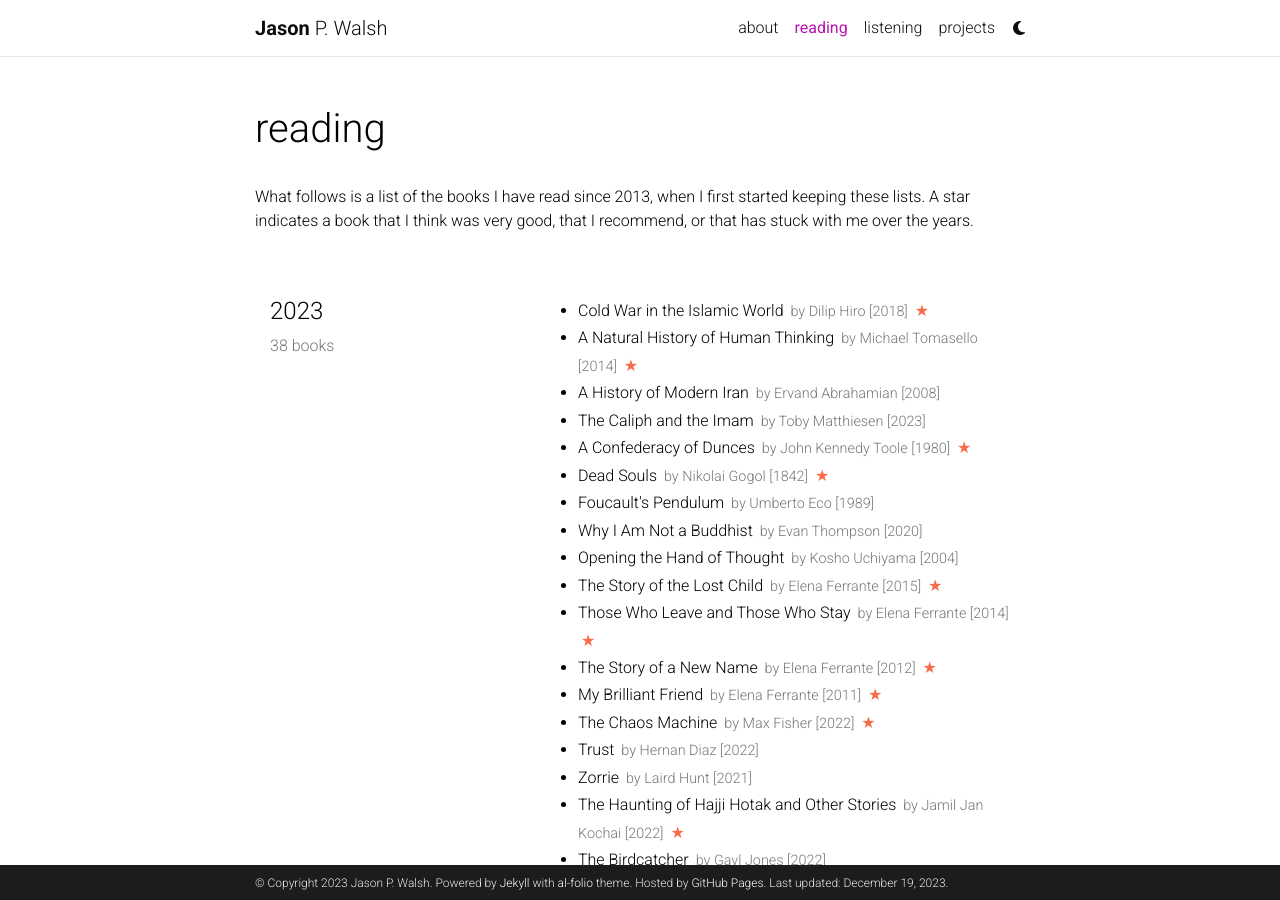
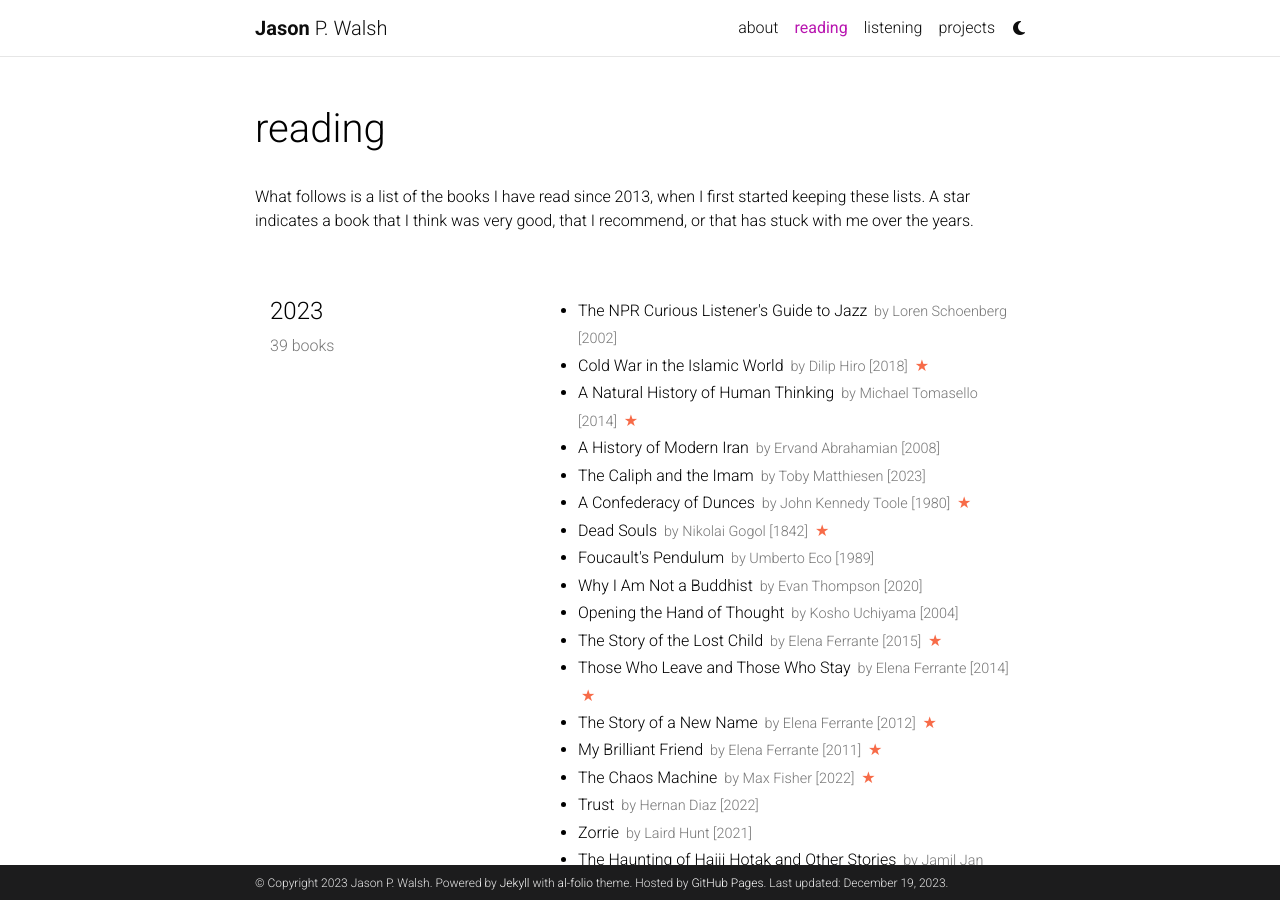
Before and after one commit to jwals23/jwals23.github.io, a Jekyll site: the page built from _pages/reading.md, in a window 1280 px wide and 900 px high. Built offline with Jekyll 4.4.1, drawn with Linux system fonts in a browser that asks for light colours; comment, search, counter and statistics services are not loaded; a style sheet for code colours, icons or effects is not loaded.

Commit message:
Adding NPR jazz book

```diff
--- a/_data/reading.yml
+++ b/_data/reading.yml
@@ -1,6 +1,10 @@
 list:
   - year: "2023"
     books:
+      - title: The NPR Curious Listener's Guide to Jazz
+        author: Loren Schoenberg
+        year: 2002
+
       - title: Cold War in the Islamic World
         author: Dilip Hiro
         year: 2018
```
